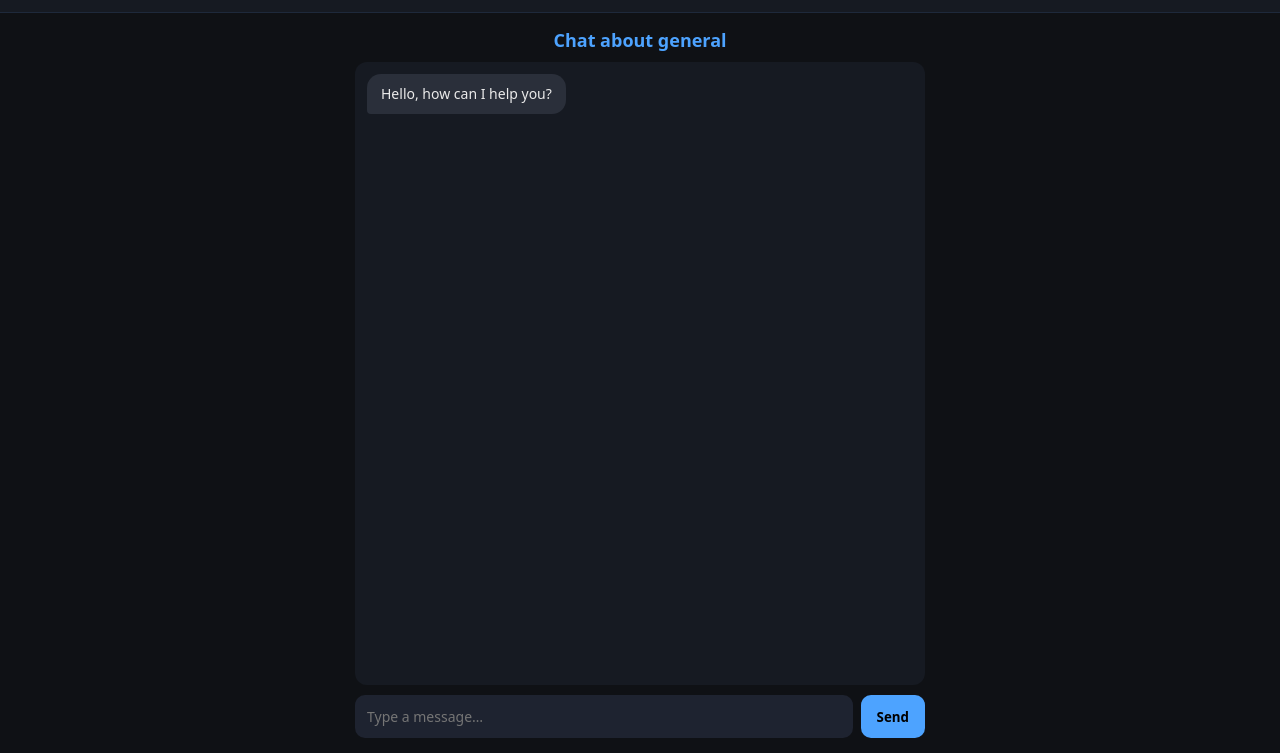
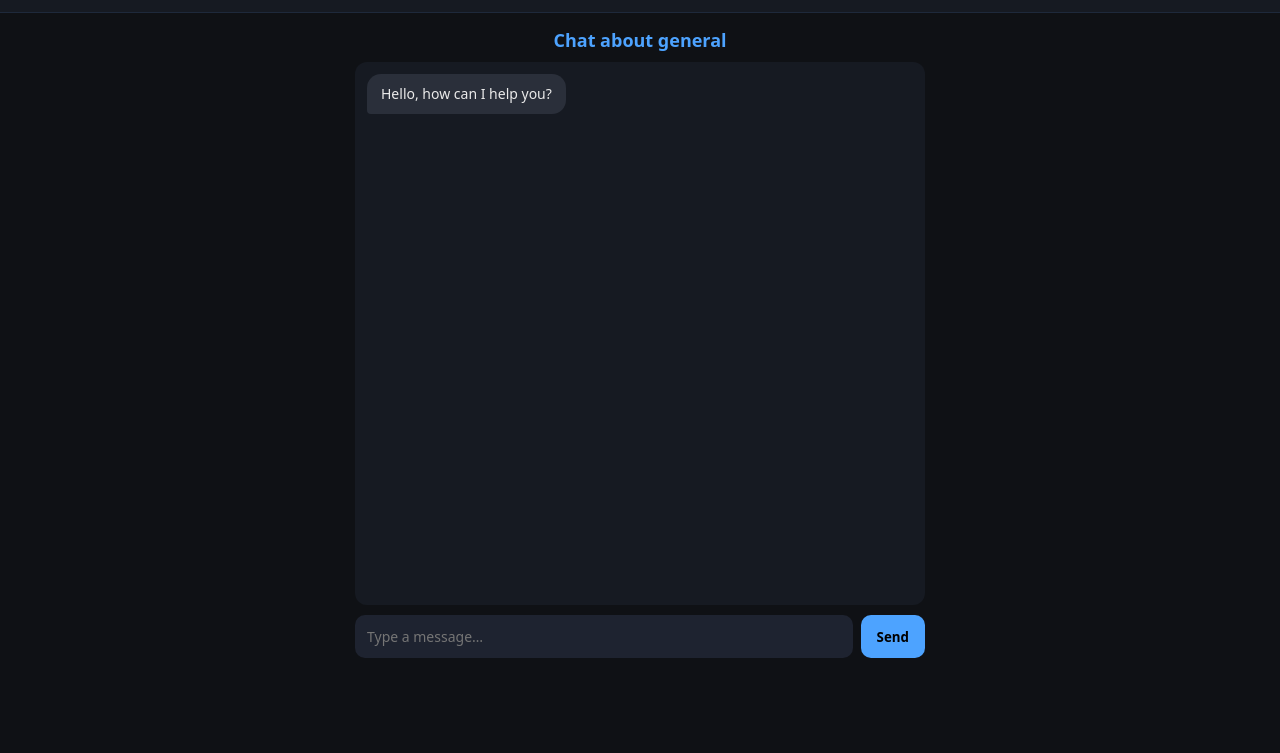
Before and after one commit to kejicjs11/Keji-website, a plain HTML site: page chat.html in a window 1280 px wide. Shown: the part 61-814 px from the top of the page. Drawn offline with Linux system fonts and the light colour scheme.

Commit message:
Update style.css

```diff
--- a/style.css
+++ b/style.css
@@ -231,7 +231,7 @@ body {
   padding: 15px;
   display: flex;
   flex-direction: column;
-  height: calc(100vh - 60px);
+  height: calc(100vh - 140px);
 }
 
 /* Chat title */
```
